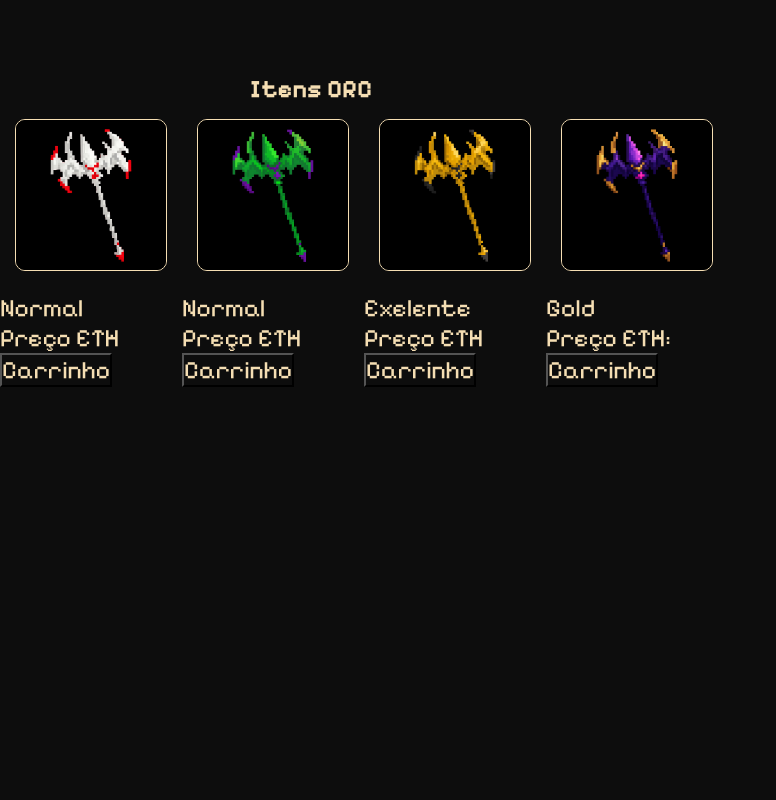
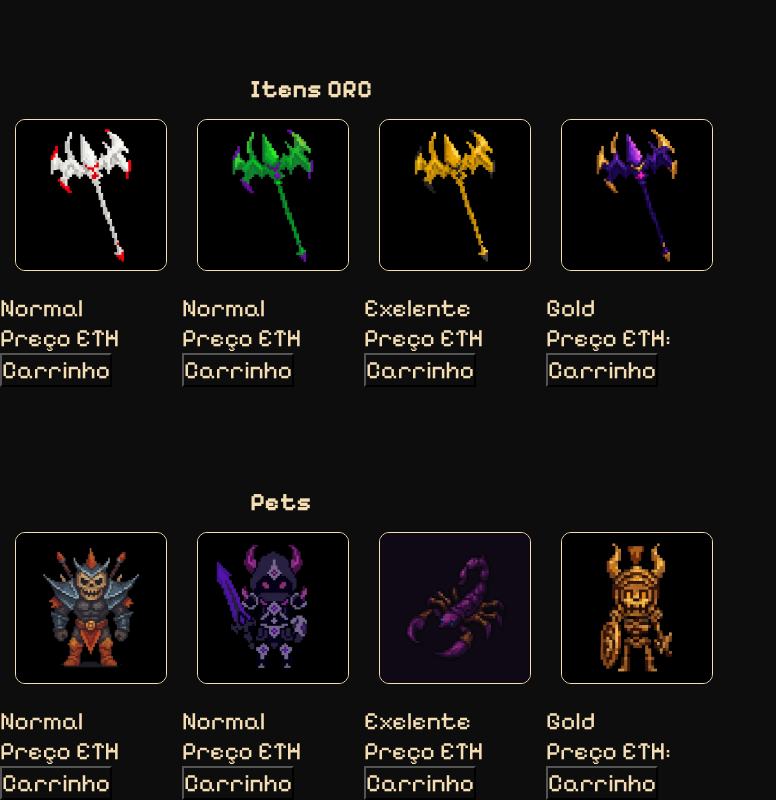
Before and after one commit to JosiasD3V/teste-git, a plain HTML site: page store.html in a window 1280 px wide. Shown: the part 1265-2065 px from the top of the page, without its empty margins (0-776 px from the left). Before the commit the page ends 1652 px from the top, so only its background shows below. Drawn offline with Linux system fonts and the light colour scheme.

Commit message:
Foi adicionado novas imagens na Loja.

```diff
--- a/store.html
+++ b/store.html
@@ -153,6 +153,41 @@
             <button>Carrinho</button>
         </div>
 
+     </section>
+
+        <!--pets-->
+        <h2>Pets</h2>
+
+
+     <section class="itens-store">
+        <div>
+            <img src="./img/img-itens/img-pet/pet1.jfif" alt="Sword Normal">
+            <p>Normal</p>
+            <p>Preço ETH</p>
+            <button>Carrinho</button>
+        </div>
+        <div>
+            <img src="./img/img-itens/img-pet/pet2.jfif" alt="Sword Normal">
+            <p>Normal</p>
+            <p>Preço ETH</p>
+            <button>Carrinho</button>
+        </div>
+        <div>
+            <img src="./img/img-itens/img-pet/pet3.jfif" alt="Sword Normal">
+            <p>Exelente</p>
+            <p>Preço ETH</p>
+            <button>Carrinho</button>
+        </div>
+        <div>
+            <img src="./img/img-itens/img-pet/pet4.jfif" alt="Sword Normal">
+            <p>Gold</p>
+            <p>Preço ETH:</p>
+            <button>Carrinho</button>
+        </div>
+
+
+
+
     </section>
 
 
```
Also changed, not shown: img/img-itens/img-pet/pet1.jfif (renamed from img/img-itens/img-pet/3ac98b43-3e5c-4e58-9d18-fb7cd0a1d27a.jfif), img/img-itens/img-pet/pet2.jfif (renamed from img/img-itens/img-pet/7fbba8bf-cf13-4447-8ada-9022c69ab986.jfif), img/img-itens/img-pet/pet3.jfif (renamed from img/img-itens/img-pet/93457811-430e-485c-8438-b6fc06b43cfd.jfif), img/img-itens/img-pet/pet4.jfif (renamed from img/img-itens/img-pet/a5d48736-c76b-44f2-a754-c9544665255e.jfif), img/img-itens/img-pet/pet5.jfif (renamed from img/img-itens/img-pet/c37a7713-4051-4d26-8947-7eedb21a6ae1.jfif).
